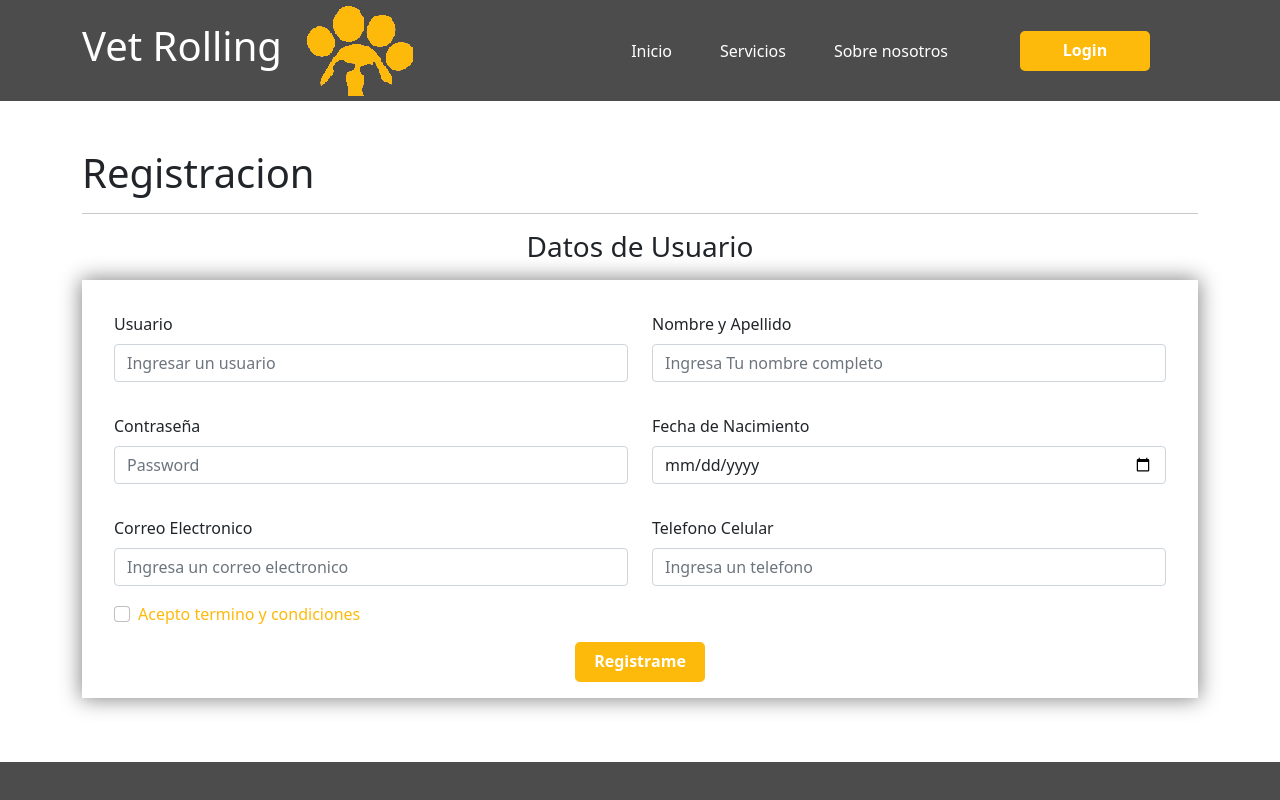
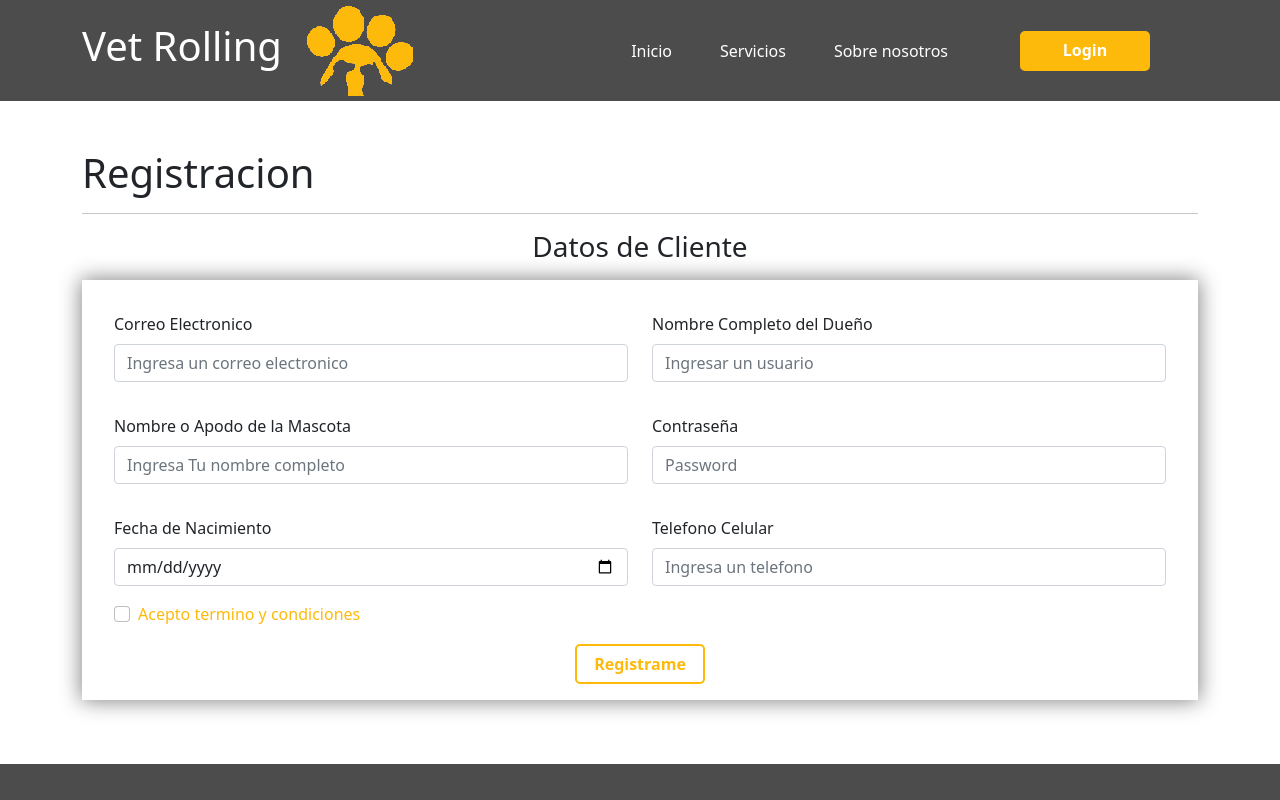
Before and after one commit to TeamRama/VetRolling, a React (Create React App) app: page /usuario/crear in a window 1280 px wide. Shown: the top 800 px of the page. Built offline with nearby package versions, Linux system fonts and the light colour scheme; no server answers.

Commit message:
se modifico datos del formulario para crear un usuario

```diff
--- /dev/null
+++ b/db.json
@@ -0,0 +1,19 @@
+{
+  "posts": [
+    {
+      "id": 1,
+      "title": "json-server",
+      "author": "typicode"
+    }
+  ],
+  "comments": [
+    {
+      "id": 1,
+      "body": "some comment",
+      "postId": 1
+    }
+  ],
+  "profile": {
+    "name": "typicode"
+  }
+}
--- a/src/components/views/Formularios/Turnos/CrearTurno/CrearTurno.js
+++ b/src/components/views/Formularios/Turnos/CrearTurno/CrearTurno.js
@@ -89,7 +89,7 @@ const CrearTurno = ({ URL }) => {
       <Container className="py-5 cuerpo">
         <h1>Todos los Turnos </h1>
         <hr />
-        {/* Form Product */}
+        {/* Form Turnos */}
 
         <Form className="my-5" onSubmit={handleSubmit}>
           <Row>
--- a/src/components/views/Formularios/Usuarios/CrearUsuario/CrearUsuario.js
+++ b/src/components/views/Formularios/Usuarios/CrearUsuario/CrearUsuario.js
@@ -1,20 +1,26 @@
 import React, { useState } from "react";
 import { Form, Row, Col, Container } from 'react-bootstrap';
+import { useNavigate } from "react-router-dom";
+import { validateEmail, validateNombreDueño, validateNombreMascota, validateContraseña, validateFechaNacimiento, validateCelular } from "../../../../helpers/ValidateFields";
+import "../../../../../Styles/GeneralStyles.css";
+import Swal from "sweetalert2";
 import './CrearUsuario.css';
-import { Link } from "react-router-dom";
-import Swal from "sweetalert2";
-import { validateUsuario, validateNombreApellido, validateContraseña, validateFechaNacimiento , validateEmail , validateCelular } from "../../../../helpers/ValidateFields";
-import "../../../../../Styles/GeneralStyles.css";
 
 const CrearUsuario = ({ URL }) => {
 
     //States
-const [usuario, setUsuario] = useState("");
-const [nombreApellido, setNombreApellido] = useState("");
- const [contraseña,setContraseña] = useState("");
+    const [email, setEmail] = useState("");
+    const [nombreDueño, setNombreDueño] = useState("");
+    const [nombreMascota, setNombreMascota] = useState("");
+    const [contraseña, setContraseña] = useState("");
     const [fechaNacimiento, setFechaNacimiento] = useState("");
- const [email, setEmail] = useState("");
- const [celular,setCelular] = useState("");
+    const [celular, setCelular] = useState("");
+
+    // Navigate
+    const navigate = useNavigate()
+    const handleClick = () => {
+
+    }
 
         // Funcion para guardar los datos o crear el producto
         const handleSubmit = (e) => {
@@ -23,11 +29,11 @@ const [nombreApellido, setNombreApellido] = useState("");
             // validar los campos
 
             if (
-                !validateUsuario(usuario) ||
-                !validateNombreApellido(nombreApellido) ||
+                !validateEmail(email) ||
+                !validateNombreDueño(nombreDueño) ||
+                !validateNombreMascota(nombreMascota) ||
                 !validateContraseña(contraseña) ||
                 !validateFechaNacimiento(fechaNacimiento) ||
-                !validateEmail(email) ||
                 !validateCelular(celular)
             ) {
                 Swal.fire("Ops!", " Some data is invalid.", "error");
@@ -37,21 +43,21 @@ const [nombreApellido, setNombreApellido] = useState("");
             // Enviar los datos para guardarlos
 
             const newUsuario = {
-                usuario,
-                nombreApellido,
+                email,
+                nombreDueño,
+                nombreMascota,
                 contraseña,
                 fechaNacimiento,
-                email,
                 celular
             }
 
 
             Swal.fire({
-                title: 'Seguro que eliges este turno?',
-                text: "No podras elegir otro !",
+                title: 'Seguro que eliges este Confirmar Datos ?',
+                text: "No podras volver atras !",
                 icon: 'warning',
                 showCancelButton: true,
-                confirmButtonText: 'Reservado',
+                confirmButtonText: 'Datos Guardados ',
             }).then(async (result) => {
                 if (result.isConfirmed) {
                     try {
@@ -63,7 +69,8 @@ const [nombreApellido, setNombreApellido] = useState("");
                             body: JSON.stringify(newUsuario)
                         });
                         if (res.status === 201) {
-                            Swal.fire('Turno Guardado!', ' Tu turno fue reservado .', 'success');
+                            Swal.fire(' Registrado !', ' Tus datos fueron Guardados .', 'success');
+                            navigate("/usuario/tabla");
                         }
                     } catch (error) {
                         console.log(error);
@@ -84,28 +91,37 @@ const [nombreApellido, setNombreApellido] = useState("");
                     <hr />
                     <div ClassName='tituloUsuario'>
                         <h3 className='DatosRegistro'>
-                            Datos de Usuario
+                            Datos de Cliente
                         </h3>
                     </div>
                     <div className='Form-Registro'>
                         <Form className='RForm p-3 m-3' onSubmit={handleSubmit}>
                             <Row ClassName='' >
                                 <Col md={6}>
-                                    <Form.Group className="my-3">
-                                        <Form.Label className='Rlabel'>Usuario</Form.Label>
+                                    <Form.Group className="my-3" controlId="formBasicEmail">
+                                        <Form.Label className='Rlabel'>Correo Electronico</Form.Label>
                                         <Form.Control
-                                        type="Text"
-                                        placeholder="Ingresar un usuario"
-                                        onChange={({ target }) => setUsuario(target.value)} />
+                                            type="email"
+                                            placeholder="Ingresa un correo electronico"
+                                            onChange={({ target }) => setEmail(target.value)} />
                                     </Form.Group>
                                 </Col>
                                 <Col md={6}>
                                     <Form.Group className="my-3">
-                                        <Form.Label className='Rlabel'>Nombre y Apellido</Form.Label>
+                                        <Form.Label className='Rlabel'>Nombre Completo del Dueño </Form.Label>
+                                        <Form.Control
+                                            type="Text"
+                                            placeholder="Ingresar un usuario"
+                                            onChange={({ target }) => setNombreDueño(target.value)} />
+                                    </Form.Group>
+                                </Col>
+                                <Col md={6}>
+                                    <Form.Group className="my-3">
+                                        <Form.Label className='Rlabel'>Nombre o Apodo de la Mascota </Form.Label>
                                         <Form.Control
                                             type="text"
                                             placeholder="Ingresa Tu nombre completo"
-                                        onChange={({ target }) => setNombreApellido(target.value)} />
+                                            onChange={({ target }) => setNombreMascota(target.value)} />
                                     </Form.Group>
                                 </Col>
                                 <Col md={6}>
@@ -128,15 +144,6 @@ const [nombreApellido, setNombreApellido] = useState("");
                                     </Form.Group>
                                 </Col>
                                 <Col md={6}>
-                                    <Form.Group className="my-3" controlId="formBasicEmail">
-                                        <Form.Label className='Rlabel'>Correo Electronico</Form.Label>
-                                        <Form.Control
-                                        type="email"
-                                         placeholder="Ingresa un correo electronico"
-                                         onChange={({ target }) => setEmail(target.value)}  />
-                                    </Form.Group>
-                                </Col>
-                                <Col md={6}>
                                     <Form.Group className="my-3">
                                         <Form.Label className='Rlabel'>Telefono Celular</Form.Label>
                                         <Form.Control
@@ -145,12 +152,13 @@ const [nombreApellido, setNombreApellido] = useState("");
                                             onChange={({ target }) => setCelular(target.value)} />
                                     </Form.Group>
                                 </Col>
-                            </Row>
                             <Form.Group className="mb-3 " controlId="formBasicCheckbox">
                                 <Form.Check className='checkboxR' type="checkbox" label="Acepto termino y condiciones " />
                             </Form.Group>
-                            <div className='boton-registro'>
-                                <Link to="" className="btn-registro text-decoration-none text-center">Registrame </Link>
+                            </Row>
+                            <div className="text-end">
+                                <button className="btn-reservar"
+                                    onClick={handleClick}>Registrame</button>
                             </div>
 
                         </Form >
--- a/src/components/views/Formularios/Usuarios/TablaUsuario/TablaUsuario.js
+++ b/src/components/views/Formularios/Usuarios/TablaUsuario/TablaUsuario.js
@@ -10,7 +10,7 @@ const TablaUsuario = ({turnos , URL, getApi}) => {
              <Container className="py-5">
         <div className="d-flex align-items-center justify-content-between">
           <h1>Tabla de Clientes</h1>
-          <Link to="/Login/CrearUsuario" className="btn-reservar text-decoration-none text-center">Crear Usuario </Link>
+          <Link to="/usuario/crear" className="btn-reservar text-decoration-none text-center">Crear Usuario </Link>
         </div>
         <hr />
         {/* Tabla de turnos */}
@@ -19,11 +19,11 @@ const TablaUsuario = ({turnos , URL, getApi}) => {
             <thead>
               <tr>
                 <th>N°.</th>
-                <th>Usuario </th>
-                <th>Nombre y Apellido</th>
+                <th>email </th>
+                <th>Nombre Completo del dueño</th>
+                <th>Nombre o Apodo de Mascota</th>
                 <th>Contraseña</th>
                 <th>Fecha de Nacimiento</th>
-                <th>email</th>
                 <th>Celular</th>
               </tr>
             </thead>
--- a/src/components/views/Formularios/Usuarios/TablaUsuario/Usuario/Usuario.js
+++ b/src/components/views/Formularios/Usuarios/TablaUsuario/Usuario/Usuario.js
@@ -44,11 +44,11 @@ const Usuario = ({ turno , URL, getApi }) => {
 
     <tr>
       <td>{turno.id}</td>
-      <td>{turno.usuario}</td>
-      <td>{turno.nombreApellido}</td>
+      <td>{turno.email}</td>
+      <td>{turno.nombreDueño}</td>
+      <td>{turno.nombreMascota}</td>
       <td>{turno.contraseña}</td>
       <td>{turno.fechaNacimiento}</td>
-      <td>{turno.email}</td>
       <td>{turno.celular}</td>
       <td className="w-25">
         <div className="d-flex justify-content-center">
--- a/src/components/views/PaginaAdmin/PagAdmin.js
+++ b/src/components/views/PaginaAdmin/PagAdmin.js
@@ -11,7 +11,7 @@ const PagAdmin = () => {
              <br/>
              <Link to="/turno/tabla" className="btn-reservar text-decoration-none text-center my-2 ">Turnos  </Link>
              <br/>
-             <Link to="/turno/tabla" className="btn-reservar text-decoration-none text-center my-2">Consultas  </Link>
+             <Link to="/PaginaContacto" className="btn-reservar text-decoration-none text-center my-2">Consultas  </Link>
 
         </Container>
         </div>
```
Lines whose indentation alone changed are shown as unchanged.
